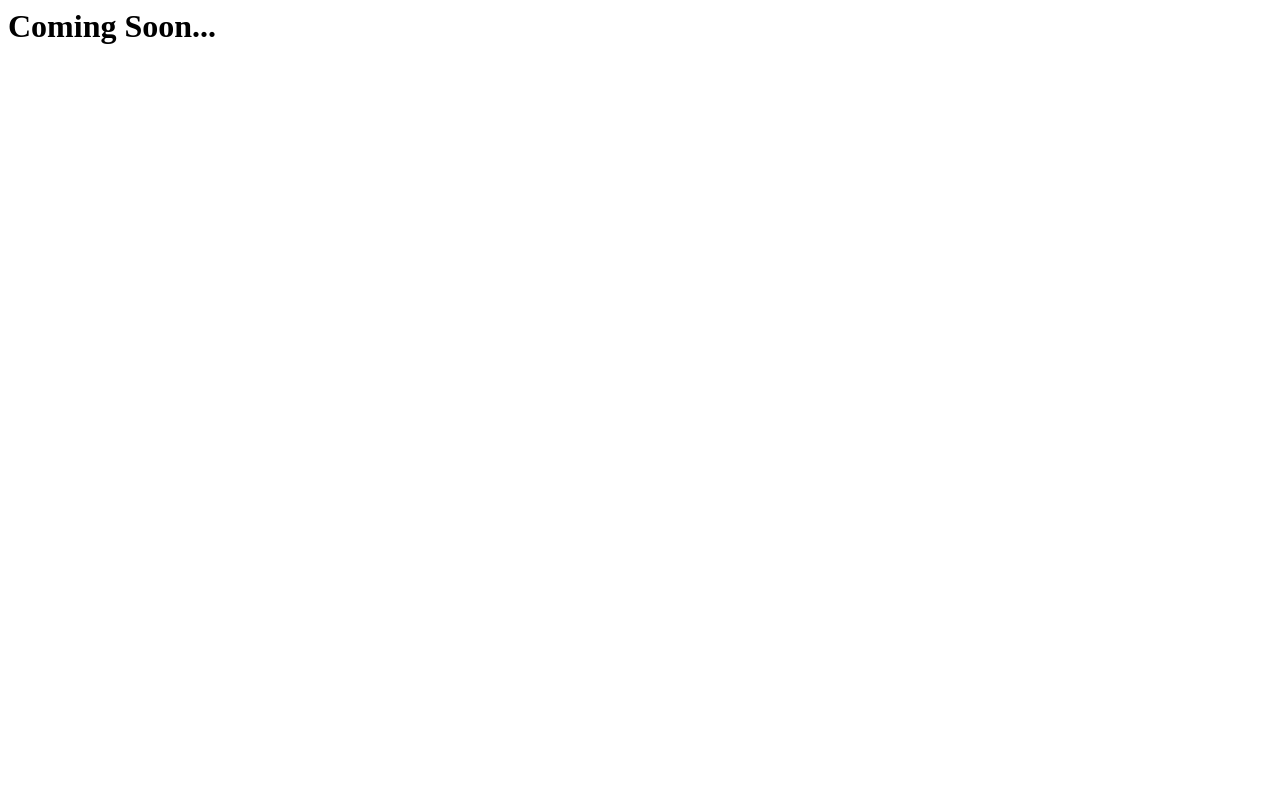
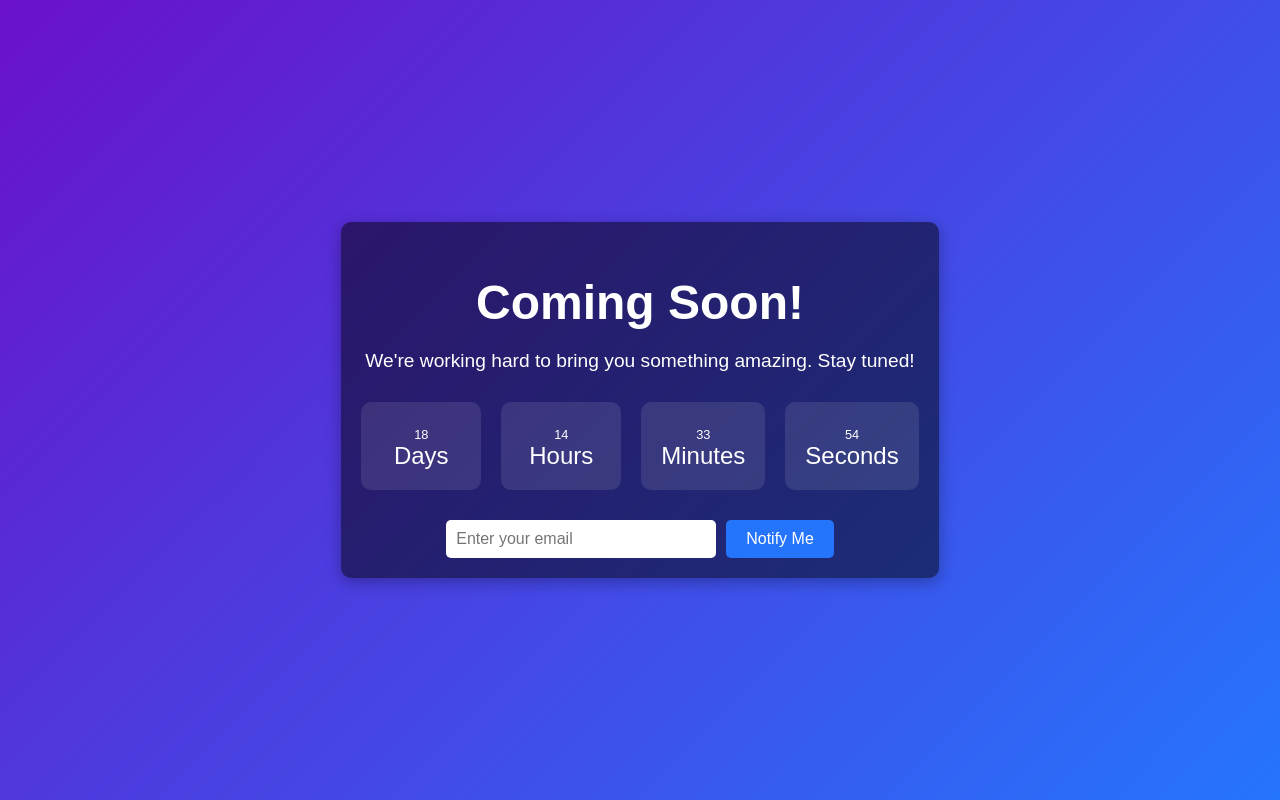
Before and after one commit to python-nerd-git/linux.idearigs, a plain HTML site: page index.html in a window 1280 px wide. Drawn offline with Linux system fonts and the light colour scheme.

Commit message:
coming soon page

```diff
--- a/index.html
+++ b/index.html
@@ -1 +1,136 @@
-<h1> Coming Soon...</h1>
+<!DOCTYPE html>
+<html lang="en">
+<head>
+  <meta charset="UTF-8">
+  <meta name="viewport" content="width=device-width, initial-scale=1.0">
+  <title>Coming Soon</title>
+  <style>
+    body {
+      font-family: Arial, sans-serif;
+      background: linear-gradient(135deg, #6a11cb, #2575fc);
+      color: white;
+      display: flex;
+      justify-content: center;
+      align-items: center;
+      height: 100vh;
+      margin: 0;
+      text-align: center;
+    }
+    .container {
+      max-width: 600px;
+      padding: 20px;
+      background: rgba(0, 0, 0, 0.5);
+      border-radius: 10px;
+      box-shadow: 0 4px 15px rgba(0, 0, 0, 0.3);
+    }
+    h1 {
+      font-size: 3rem;
+      margin-bottom: 20px;
+    }
+    p {
+      font-size: 1.2rem;
+      margin-bottom: 30px;
+    }
+    .countdown {
+      display: flex;
+      justify-content: center;
+      gap: 20px;
+      margin-bottom: 30px;
+    }
+    .countdown div {
+      background: rgba(255, 255, 255, 0.1);
+      padding: 20px;
+      border-radius: 10px;
+      font-size: 1.5rem;
+      min-width: 80px;
+    }
+    .countdown span {
+      font-size: 0.8rem;
+      display: block;
+      margin-top: 5px;
+    }
+    form {
+      display: flex;
+      justify-content: center;
+      gap: 10px;
+    }
+    input[type="email"] {
+      padding: 10px;
+      border: none;
+      border-radius: 5px;
+      width: 250px;
+      font-size: 1rem;
+    }
+    button {
+      padding: 10px 20px;
+      border: none;
+      border-radius: 5px;
+      background: #2575fc;
+      color: white;
+      font-size: 1rem;
+      cursor: pointer;
+      transition: background 0.3s;
+    }
+    button:hover {
+      background: #1b5fd9;
+    }
+  </style>
+</head>
+<body>
+  <div class="container">
+    <h1>Coming Soon!</h1>
+    <p>We're working hard to bring you something amazing. Stay tuned!</p>
+
+    <!-- Countdown Timer -->
+    <div class="countdown">
+      <div><span id="days">00</span>Days</div>
+      <div><span id="hours">00</span>Hours</div>
+      <div><span id="minutes">00</span>Minutes</div>
+      <div><span id="seconds">00</span>Seconds</div>
+    </div>
+
+    <!-- Subscription Form -->
+    <form id="subscribeForm">
+      <input type="email" id="email" placeholder="Enter your email" required>
+      <button type="submit">Notify Me</button>
+    </form>
+  </div>
+
+  <script>
+    // Set the target date for the countdown
+    const targetDate = new Date('2025-03-01T00:00:00').getTime();
+
+    // Update the countdown every second
+    const countdown = setInterval(() => {
+      const now = new Date().getTime();
+      const timeLeft = targetDate - now;
+
+      // Calculate days, hours, minutes, and seconds
+      const days = Math.floor(timeLeft / (1000 * 60 * 60 * 24));
+      const hours = Math.floor((timeLeft % (1000 * 60 * 60 * 24)) / (1000 * 60 * 60));
+      const minutes = Math.floor((timeLeft % (1000 * 60 * 60)) / (1000 * 60));
+      const seconds = Math.floor((timeLeft % (1000 * 60)) / 1000);
+
+      // Display the countdown
+      document.getElementById('days').innerText = days.toString().padStart(2, '0');
+      document.getElementById('hours').innerText = hours.toString().padStart(2, '0');
+      document.getElementById('minutes').innerText = minutes.toString().padStart(2, '0');
+      document.getElementById('seconds').innerText = seconds.toString().padStart(2, '0');
+
+      // If the countdown is over, display a message
+      if (timeLeft < 0) {
+        clearInterval(countdown);
+        document.querySelector('.countdown').innerHTML = '<div>We\'re Live!</div>';
+      }
+    }, 1000);
+
+    // Handle form submission
+    document.getElementById('subscribeForm').addEventListener('submit', (e) => {
+      e.preventDefault();
+      const email = document.getElementById('email').value;
+      alert(`Thank you! We'll notify you at ${email} when we launch.`);
+      document.getElementById('email').value = ''; // Clear the input
+    });
+  </script>
+</body>
+</html>
```
